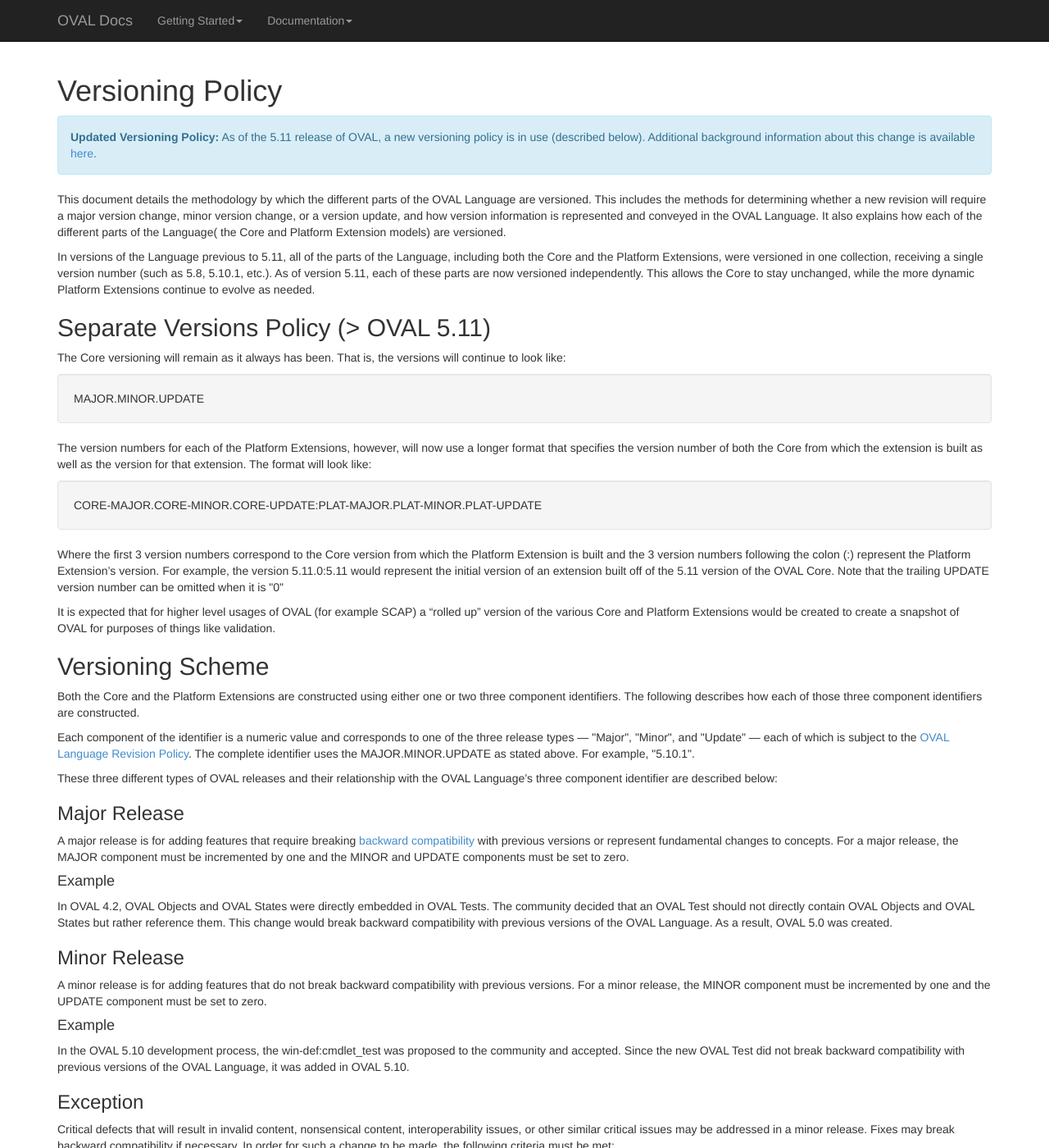
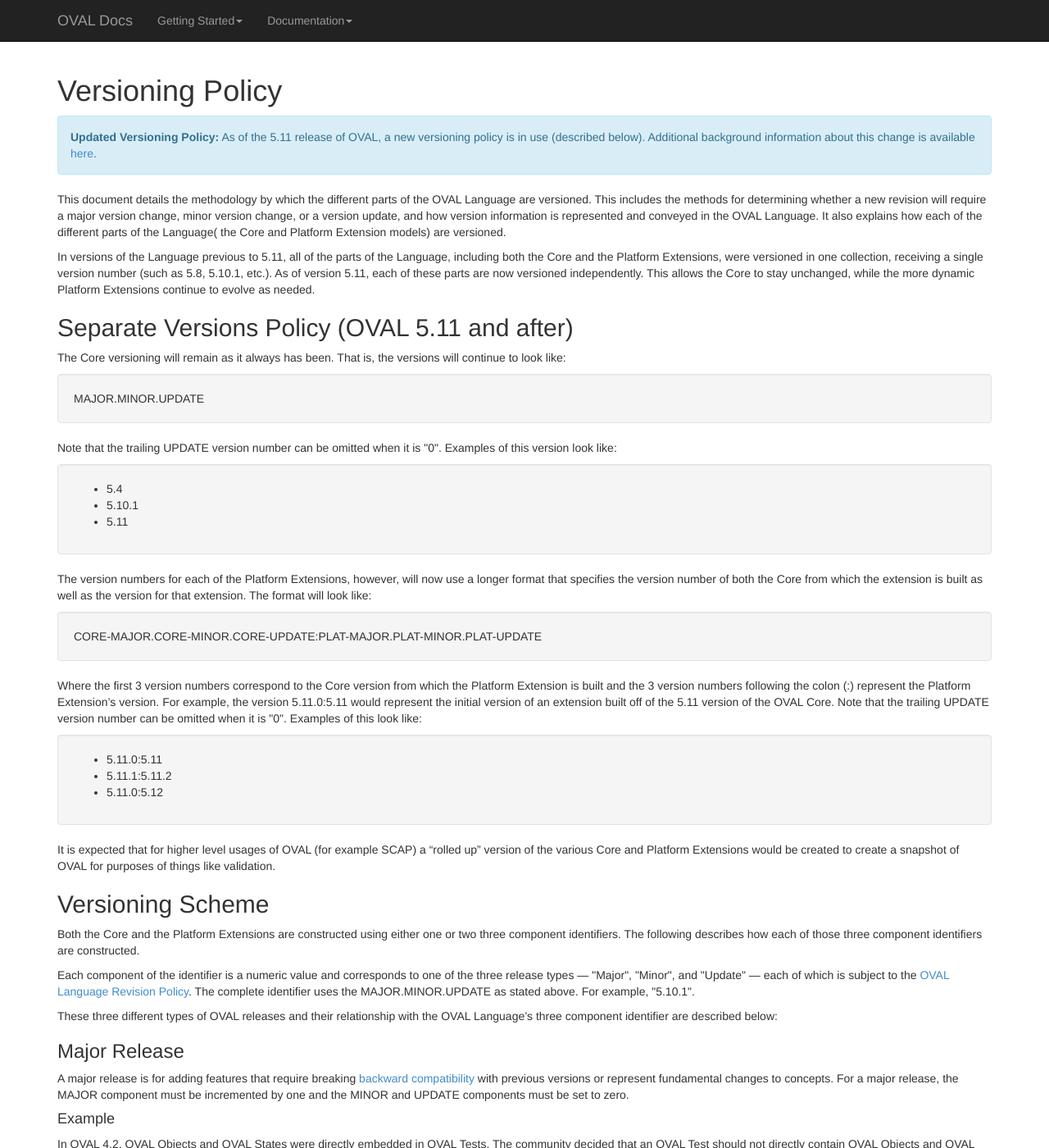
Before and after one commit to OVALProject/ovalproject.github.io, a Jekyll site: the page built from documentation/policy/versioning/index.md, in a window 1280 px wide and 1400 px high. Shown: the whole window at 82% size. Built offline with Jekyll 4.4.1, drawn with Linux system fonts in a browser that asks for light colours; Markdown is read by kramdown in place of the engine named in the settings.

Commit message:
fixed based on feedback

```diff
--- a/documentation/policy/versioning/index.md
+++ b/documentation/policy/versioning/index.md
@@ -23,12 +23,23 @@ As of version 5.11, each of these parts are now versioned independently.  This
 allows the Core to stay unchanged, while the more dynamic Platform Extensions
 continue to evolve as needed.</p>
 
-<h2>Separate Versions Policy (> OVAL 5.11)</h2>
+<h2>Separate Versions Policy (OVAL 5.11 and after)</h2>
 
 <p>The Core versioning will remain as it always has been.  That is, the versions
-will continue to look like:
+will continue to look like:</p>
 
 <p><div class="well well">MAJOR.MINOR.UPDATE</div></p>
+
+<p>Note that the trailing UPDATE version number can be omitted when it is "0".
+Examples of this version look like:</p>
+
+<p><div class="well well">
+	<ul>
+		<li>5.4</li>
+		<li>5.10.1</li>
+		<li>5.11</li>
+	</ul>
+</div></p>
 
 <p>The version numbers for each of the Platform Extensions, however, will
 now use a longer format that specifies the version number of both the
@@ -44,7 +55,15 @@ which the Platform Extension is built and the 3 version numbers following the
 colon (:) represent the Platform Extension’s version.  For example, the version
 5.11.0:5.11 would represent the initial version of an extension built off of the
 5.11 version of the OVAL Core.  Note that the trailing UPDATE version
-number can be omitted when it is "0"</p>
+number can be omitted when it is "0".  Examples of this look like:</p>
+
+<p><div class="well well">
+	<ul>
+		<li>5.11.0:5.11</li>
+		<li>5.11.1:5.11.2</li>
+		<li>5.11.0:5.12</li>
+	</ul>
+</div></p>
 
 <p>It is expected that for higher level usages of OVAL (for example SCAP) a “rolled up”
 version of the various Core and Platform Extensions would be created to create a
```
